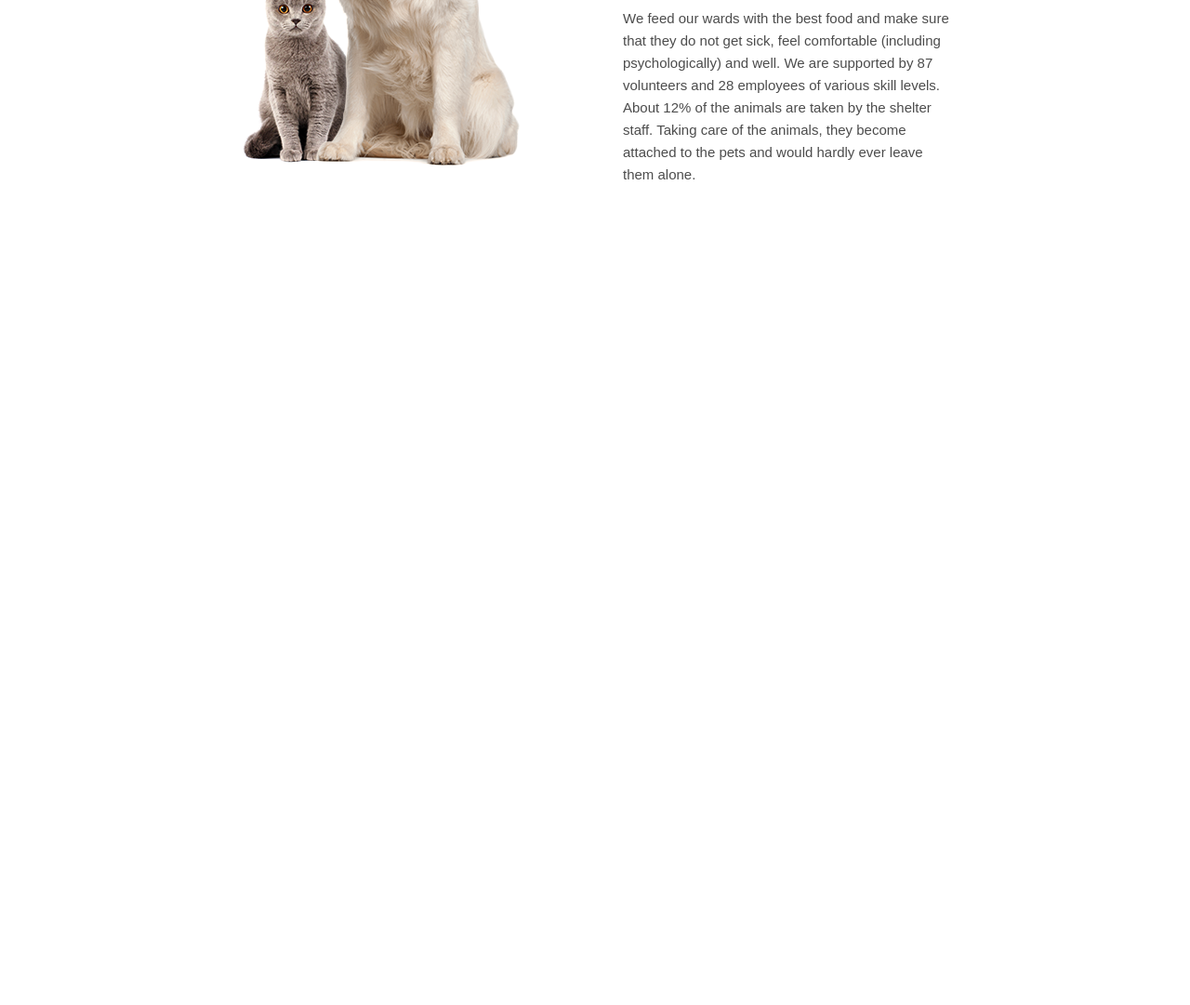
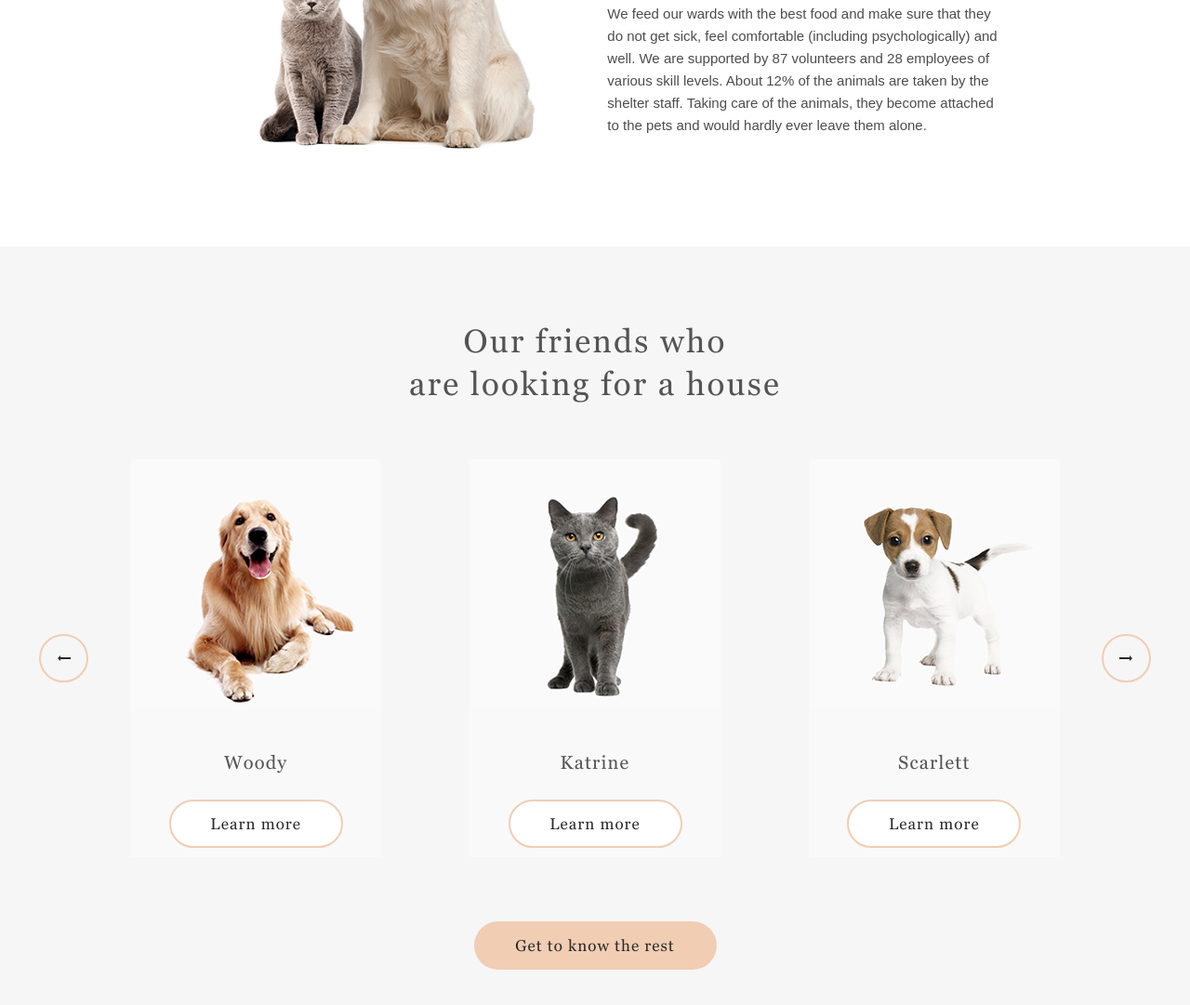
Before and after one commit to sadamir/shelter, a plain HTML site: page pages/main/index.html in a window 1280 px wide. Shown: the part 1335-2416 px from the top of the page at 93% size. Before the commit the page ends 1635 px from the top, so only its background shows below. Drawn offline with Linux system fonts and the light colour scheme.

Commit message:
feat: finish our-friends section

```diff
--- a/pages/main/index.html
+++ b/pages/main/index.html
@@ -8,12 +8,9 @@
   </head>
   <body>
     <div class="bcg-container">
-
-
-    <header class="header">
+      <header class="header">
           <div class="wrapper">
-
-            <div class="header-wrapper">
+              <div class="header-wrapper">
                 <div class="header-logo">
                   <a href="/" class="header-logo-link">   <!-- change the link -->
                     <h1>Cozy House</h1>
@@ -56,7 +53,6 @@
         <img src="../../assets/images/start-screen-puppy.png" alt="screen puppy" />
       </div>
     </section>
-
     </div>
 
     <section class="about-block">
@@ -75,12 +71,54 @@
             are taken by the shelter staff. Taking care of the animals, they become attached to
             the pets and would hardly ever leave them alone.</p>
         </div>
-
-        </div>
-
       </div>
     </section>
 
+    <section class="our-friends-block">
+      <div class="container">
+          <div class="our-friends-wrapper">
+            <div class="our-friends-title">
+              <h4>Our friends who<br>are looking for a house</h4>
+            </div>
+
+            <div class="our-friends-slider">
+              <button type="button" class="our-friends-arrow-left"></button>
+                  <div class="our-friends-three">
+
+                      <div class="our-friends-card">
+                        <img src="../../assets/images/pets-woody.png" alt="charly" class="our-friends-img">
+                        <div class="container">
+                          <h3 class="our-friends-name">Woody</h3>
+                          <button type="button" onclick="" class="our-friends-learn-button">Learn more</button>
+                        </div>
+                      </div>
+
+                      <div class="our-friends-card">
+                        <img src="../../assets/images/pets-katrine.png" alt="katrine" class="our-friends-img">
+                        <div class="container">
+                          <h3 class="our-friends-name">Katrine</h3>
+                          <button type="button" onclick="" class="our-friends-learn-button">Learn more</button>
+                        </div>
+                      </div>
+
+                      <div class="our-friends-card">
+                        <img src="../../assets/images/pets-scarlett.png" alt="scarlett" class="our-friends-img">
+                        <div class="container">
+                          <h3 class="our-friends-name">Scarlett</h3>
+                          <button type="button" onclick="" class="our-friends-learn-button">Learn more</button>
+                        </div>
+                      </div>
+
+
+
+                  </div>
+              <button type="button" class="our-friends-arrow-right"></button>
+            </div>
+
+            <button type="button" onclick="buttonToOurFriendsPage()" class="our-friends-button">Get to know the rest</button>
+          </div>
+      </div>
+    </section>
 
   </main>
 
--- a/pages/main/style.css
+++ b/pages/main/style.css
@@ -74,7 +74,7 @@ body{
 }
 
 .wrapper {
-  max-width: 1200px;
+  max-width: 1280px;
   margin: 0 auto;
 }
 
@@ -237,7 +237,7 @@ h2 {
 }
 
 .not-only-button:hover, .not-only-button:active, .not-only-button:focus{
-  background-color: #FDDCC4;
+  background-color: #F8C184;
   transition-duration: 0.5s;
 }
 
@@ -267,7 +267,7 @@ h2 {
   text-align: left;
   width: 30%;
   margin-right: 50px;
-  margin-left: -50px;
+  margin-left: -100px;
 }
 
 .about-img{
@@ -295,10 +295,211 @@ font-weight: 400;
 font-size: 15px;
 line-height: 160%;
 color: #4C4C4C;
+width: 430px;
+}
+/*ABOUT BLOCK*/
+
+/*OUR FRIENDS*/
+h3{
+  font-family: 'Georgia';
+  font-style: normal;
+  font-weight: 400;
+  font-size: 20px;
+  line-height: 23px;
+  /* identical to box height */
+
+
+  align-items: center;
+  text-align: center;
+  letter-spacing: 0.06em;
+
+  /* color-dark-l */
+
+  color: #545454;
+}
+
+
+.our-friends-wrapper{
+  display: flex;
+	flex-direction: column;
+	align-items: center;
+}
+
+.our-friends-block{
+  display: flex;
+	flex-direction: column;
+	justify-content: space-between;
+	align-items: center;
+  background:  #F6F6F6;
+  padding-bottom: 100px;
+}
+
+.our-friends-title{
+  font-family: 'Georgia';
+  font-style: normal;
+  font-weight: 400;
+  font-size: 35px;
+  line-height: 130%;
+  display: flex;
+  text-align: center;
+  letter-spacing: 0.06em;
+  color: #545454;
+  padding-top: 80px;
+  margin-bottom: 58px;
+}
+
+.our-friends-arrow-left{
+  width: 58px;
+	height: 52px;
+  border: 2px solid #F1CDB3;
+  box-sizing: border-box;
+  border-radius: 100px;
+  background: url(../../assets/icons/left.svg);
+  background-repeat: no-repeat;
+  background-position: center;
+  padding: 0px;
+  cursor: pointer;
+  transition: 0.5s;
+}
+
+.our-friends-arrow-right{
+  width: 58px;
+	height: 52px;
+  border: 2px solid #F1CDB3;
+  box-sizing: border-box;
+  border-radius: 100px;
+  background: url(../../assets/icons/right.svg);
+  background-repeat: no-repeat;
+  background-position: center;
+  padding: 0px;
+  cursor: pointer;
+  transition: 0.5s;
+
+}
+
+.our-friends-slider {
+	display: flex;
+	flex-direction: row;
+	margin-bottom: 59px;
+	align-items:center;
+	justify-content: center;
+	width: 100%;
+
+}
+
+.our-friends-button{
+
+  font-family: 'Georgia';
+  font-style: normal;
+  font-weight: 400;
+  font-size: 17px;
+  line-height: 130%;
+  letter-spacing: 0.06em;
+  color: #292929;
+  flex: none;
+  order: 0;
+  align-self: center;
+  flex-grow: 0;
+  margin: 10px 0px;
+  width: 261px;
+  height: 52px;
+  left: 470px;
+  top: 645px;
+  background: #F1CDB3;
+  border-radius: 100px;
+  border: none;
+  cursor: pointer;
+  transition-duration: 0.5s;
+}
+
+.our-friends-learn-button{
+
+  font-family: 'Georgia';
+  font-style: normal;
+  font-weight: 400;
+  font-size: 17px;
+  line-height: 130%;
+  letter-spacing: 0.06em;
+  color: #292929;
+  flex: none;
+  order: 0;
+  align-self: center;
+  flex-grow: 0;
+  margin: 10px 0px;
+  width: 187px;
+  height: 52px;
+  left: 470px;
+  top: 645px;
+  border-radius: 100px;
+  cursor: pointer;
+  transition-duration: 0.5s;
+  border: 2px solid #F1CDB3;
+  box-sizing: border-box;
+  background: white;
+}
+
+.our-friends-three{
+	display: flex;
+	flex-direction: row;
+	justify-content: space-between;
+	width: 100%;
+}
+
+.our-friends-button:hover, .our-friends-button:active, .our-friends-button:focus{
+  background-color: #FDDCC4;
+  transition-duration: 0.5s;
+}
+
+.our-friends-arrow-right:hover, .our-friends-arrow-right:active, .our-friends-arrow-right:focus{
+	background-color: #FDDCC4;
+	border: 2px solid transparent;
+	transition-duration: 0.5s;
+}
+
+.our-friends-arrow-left:hover, .our-friends-arrow-left:active, .our-friends-arrow-left:focus{
+	background-color: #FDDCC4;
+	border: 2px solid transparent;
+	transition-duration: 0.5s;
+}
+
+.our-friends-card:hover, .our-friends-card:active, .our-friends-card:focus {
+  background-color: #EAEAEA;
+  transition-duration: 0.5s;
+}
+
+.our-friends-learn-button:hover, .our-friends-learn-button:active, .our-friends-learn-button:focus{
+  background-color: #FDDCC4;
+  border: 2px solid transparent;
+  transition-duration: 0.5s;
+}
+
+.our-friends-card:hover .our-friends-learn-button{
+  background-color: #FDDCC4;
+  border: 2px solid transparent;
+  transition-duration: 0.5s;
+}
+
+.our-friends-card{
+  text-align: center;
+  background: #F9F9F9;
+  transition: 0.3s;
+  cursor: pointer;
+  justify-content: space-evenly;
+  margin: 0 45px;
 }
 
 
 
-/*ABOUT BLOCK*/
+.our-friends-name{
+  margin-bottom: 18px;
+}
+
+.our-friends-img{
+  margin-bottom: 40px;
+}
+
+/*OUR FRIENDS*/
+
+
 
 /* MAIN END*/
```
Also changed, not shown: pages/main/script.js (+94 -0 lines), assets/icons/left.svg (added), assets/icons/right.svg (added), assets/images/pets-charly.png (added), assets/images/pets-freddie.png (added), assets/images/pets-jennifer.png (added), assets/images/pets-katrine.png (added), assets/images/pets-scarlett.png (added), assets/images/pets-sophia.png (added), assets/images/pets-timmy.png (added), assets/images/pets-woody.png (added), 3 other files.
